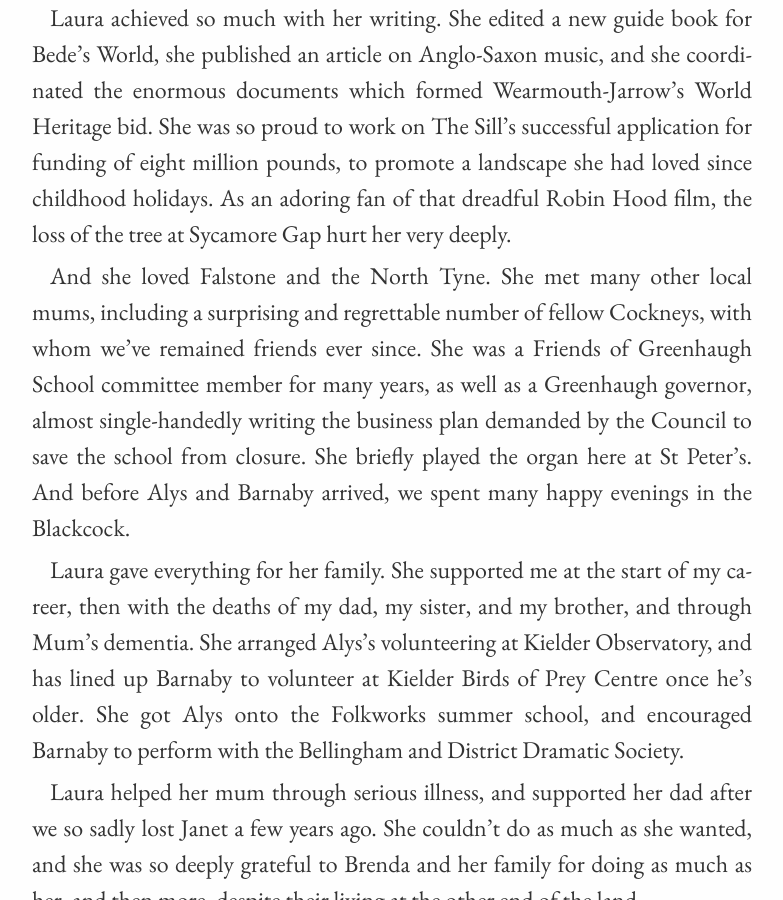
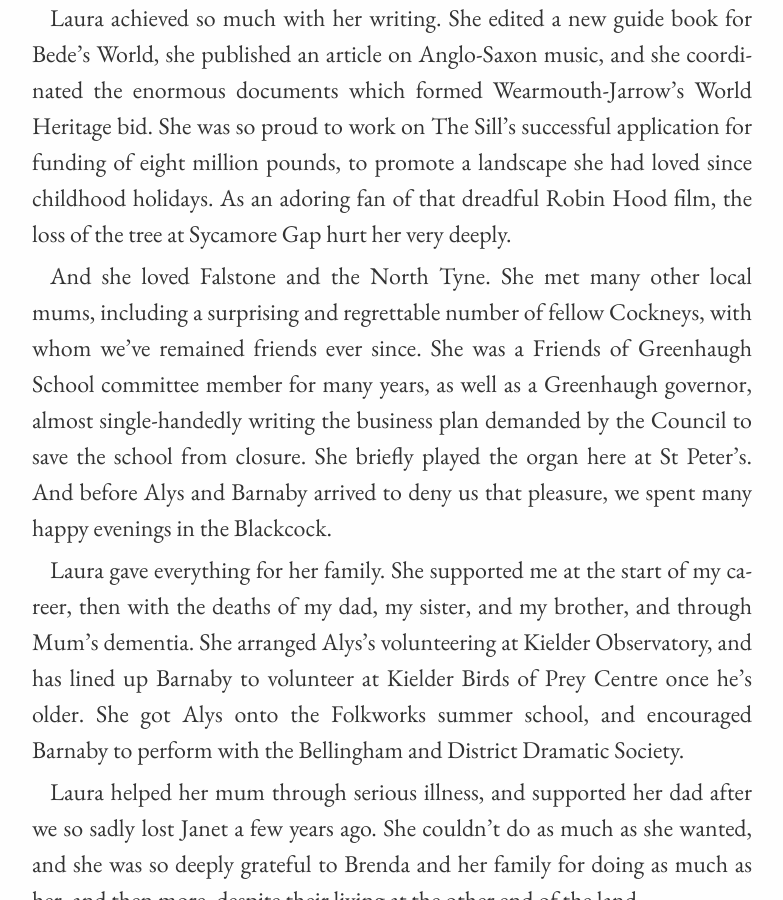
Before and after one commit to tomchadwin/laura.chadw.in, a Jekyll site: the page built from _posts/2026-05-29-Eulogy.md, in a window 1280 px wide and 900 px high, scrolled down 1591 px. Shown: the whole window, without its empty margins (248-1031 px from the left). Built offline with Jekyll 4.4.1, drawn with Linux system fonts in a browser that asks for light colours; some web fonts are replaced; our own code applies the rules of GitHub Pages for plain Markdown files.

Commit message:
Swap pics

```diff
--- a/_posts/2026-05-29-Eulogy.md
+++ b/_posts/2026-05-29-Eulogy.md
@@ -64,7 +64,8 @@ we've remained friends ever since. She was a Friends of Greenhaugh School
 committee member for many years, as well as a Greenhaugh governor, almost
 single-handedly writing the business plan demanded by the Council to save the
 school from closure. She briefly played the organ here at St Peter's. And
-before Alys and Barnaby arrived, we spent many happy evenings in the Blackcock.
+before Alys and Barnaby arrived to deny us that pleasure, we spent many happy
+evenings in the Blackcock.
 
 Laura gave everything for her family. She supported me at the start of my
 career, then with the deaths of my dad, my sister, and my brother, and through
@@ -102,6 +103,6 @@ to her in time, but she’s wearing it now.
 
 
 <figure>
-    <img src="/assets/pics/Tudor.jpg" alt="Laura" />
+    <img src="/assets/pics/student.jpg" alt="Laura" />
     <figcaption>Laura Chadwin<br />1973-2026</figcaption>
 </figure>
```
Also changed, not shown: _posts/2026-05-11-History.md (+1 -1 lines).
